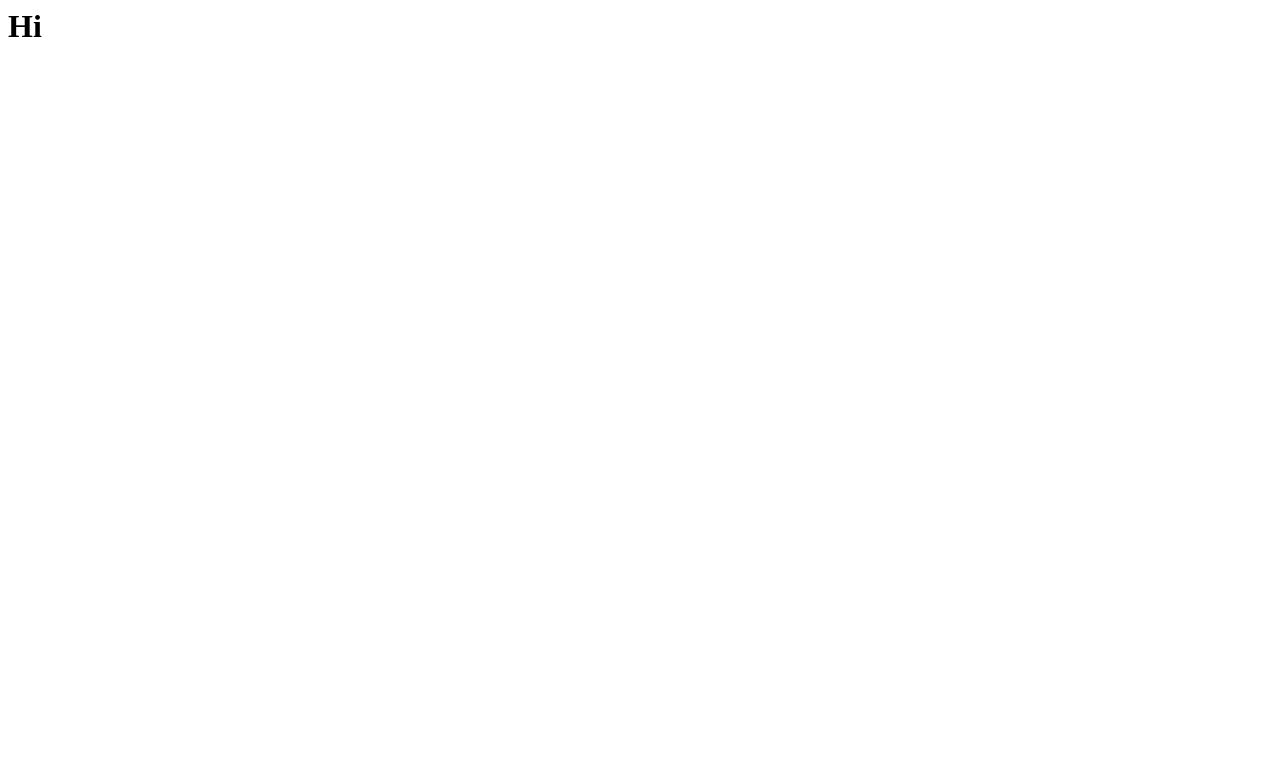
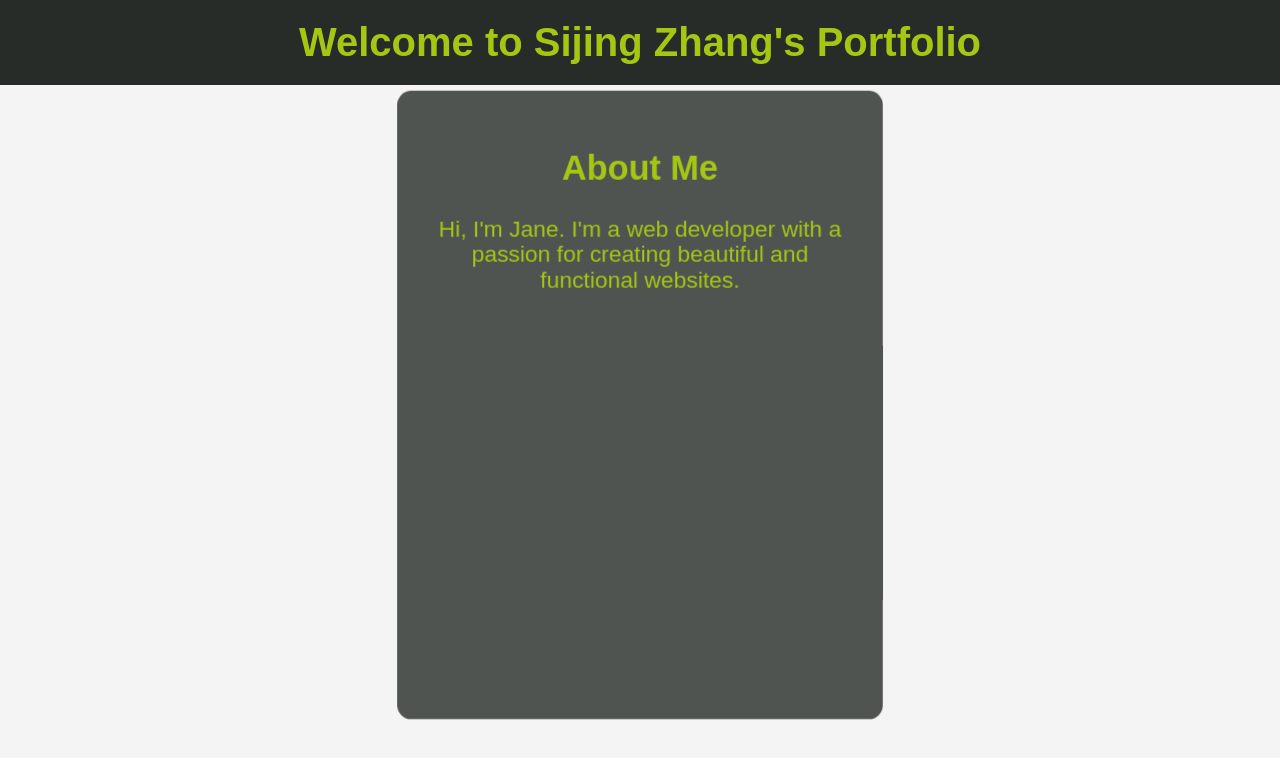
Before and after one commit to SijingZhang1/SijingZhang1.github.io, a plain HTML site: page index.html in a window 1280 px wide. Drawn offline with Linux system fonts and the light colour scheme; a web font is replaced by a local one.

Commit message:
portfolio update 1

```diff
--- a/index.html
+++ b/index.html
@@ -1 +1,38 @@
-<h1> Hi </h1>
+<!DOCTYPE html>
+<html lang="en">
+<head>
+    <meta charset="UTF-8">
+    <meta name="viewport" content="width=device-width, initial-scale=1.0">
+    <title>Jane's Portfolio</title>
+    <link rel="stylesheet" href="styles.css">
+    <link rel="preconnect" href="https://fonts.googleapis.com">
+    <link rel="preconnect" href="https://fonts.gstatic.com" crossorigin>
+    <link href="https://fonts.googleapis.com/css2?family=Jersey+10&display=swap" rel="stylesheet">
+</head>
+<body>
+    <header>
+        <h1>Welcome to Sijing Zhang's Portfolio</h1>
+    </header>
+    <main>
+        <div class="card-container">
+            <div class="card" id="about">
+                <h2>About Me</h2>
+                <p>Hi, I'm Jane. I'm a web developer with a passion for creating beautiful and functional websites.</p>
+            </div>
+            <div class="card" id="projects">
+                <h2>Projects</h2>
+                <p>Description of projects.</p>
+            </div>
+            <div class="card" id="experience">
+                <h2>Experience</h2>
+                <p>Description of experience.</p>
+            </div>
+            <div class="card" id="contact">
+                <h2>Contact</h2>
+                <p>Contact details.</p>
+            </div>
+        </div>
+    </main>
+    <script src="script.js"></script>
+</body>
+</html>
--- /dev/null
+++ b/script.js
@@ -0,0 +1,8 @@
+let angle = 0;
+
+document.querySelector('.card-container').addEventListener('click', (event) => {
+    if (event.target.closest('.card')) {
+        angle -= 90; // Rotate left
+        document.querySelector('.card-container').style.transform = `rotateY(${angle}deg)`;
+    }
+});
--- /dev/null
+++ b/styles.css
@@ -0,0 +1,59 @@
+body {
+    font-family: Arial, sans-serif;
+    margin: 0;
+    padding: 0;
+    background-color: #f4f4f4;
+}
+
+header {
+    background-color: #272c28;
+    color: #A4C713;
+    padding: 20px 0;
+    text-align: center;
+}
+
+header h1 {
+    font-family: 'Jersey 10', sans-serif;
+    font-size: 2.5em;
+    margin: 0;
+}
+
+.card-container {
+    display: flex;
+    justify-content: center;
+    align-items: center;
+    height: 80vh;
+    position: relative;
+    perspective: 1000px;
+    transform-style: preserve-3d; /* Added to enable 3D transform */
+    transition: transform 1s; /* Smooth transition for rotation */
+}
+
+.card {
+    background-color: rgba(39, 44, 40, 0.8);
+    color: #A4C713;
+    padding: 20px;
+    border-radius: 10px;
+    width: 300px;
+    height: 400px; /* Adjusted height for vertical rectangular shape */
+    position: absolute;
+    transition: transform 0.5s;
+    text-align: center;
+    backface-visibility: hidden; /* Hide the back face of the card */
+}
+
+#about {
+    transform: translateZ(300px);
+}
+
+#projects {
+    transform: rotateY(90deg) translateZ(300px);
+}
+
+#experience {
+    transform: rotateY(-90deg) translateZ(300px);
+}
+
+#contact {
+    transform: rotateY(180deg) translateZ(300px);
+}
```
